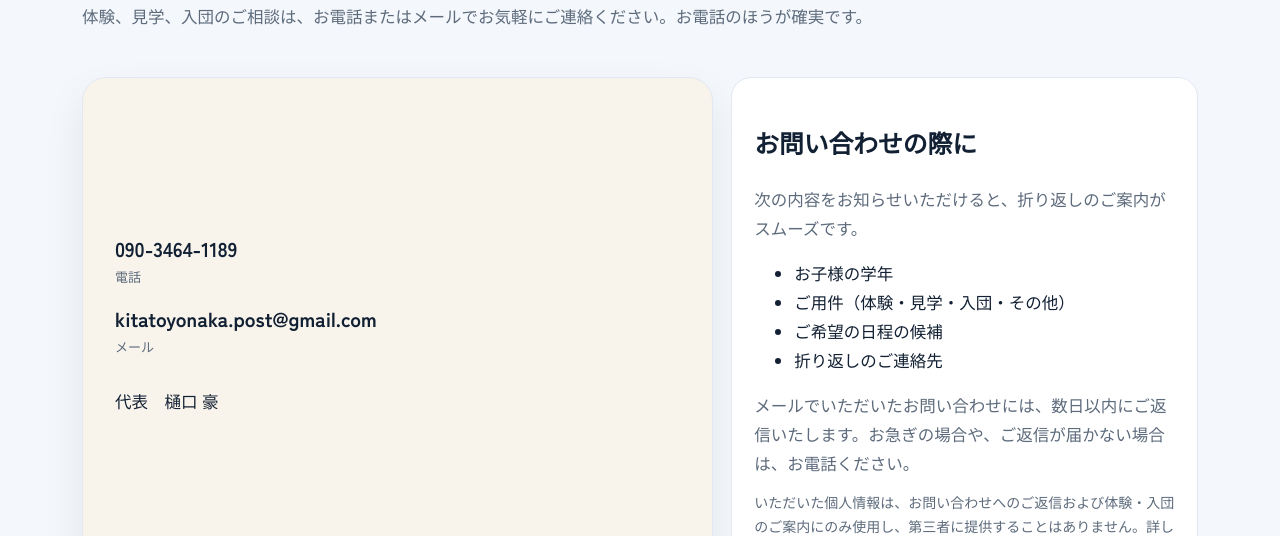
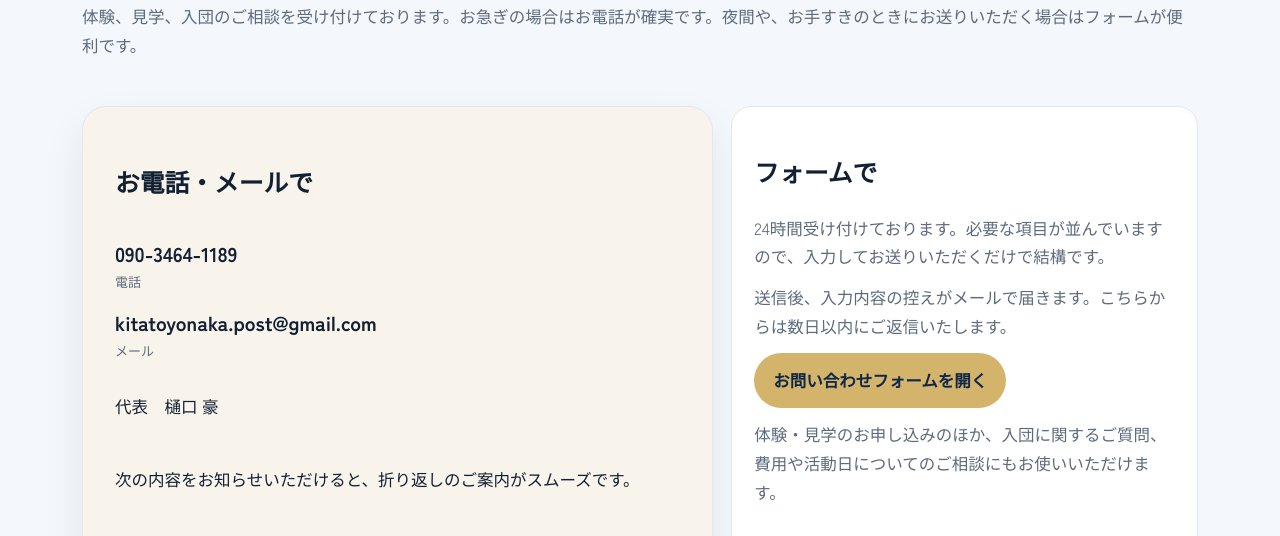
Before and after one commit to kita-toyonaka/kita-toyonaka.github.io, a plain HTML site: page contact.html in a window 1280 px wide. Shown: the part 261-797 px from the top of the page. Drawn offline with Linux system fonts and the light colour scheme.

Commit message:
update a contact page

```diff
--- a/contact.html
+++ b/contact.html
@@ -4,7 +4,7 @@
   <meta charset="utf-8">
   <meta name="viewport" content="width=device-width, initial-scale=1">
   <title>連絡先 | 北豊中友好会</title>
-  <meta name="description" content="北豊中友好会への電話・メール。体験と入団の問い合わせ。">
+  <meta name="description" content="北豊中友好会へのお問い合わせ。電話・メール・フォームで体験と入団のご相談を受け付けています。">
   <link rel="icon" href="favicon.png" type="image/png">
   <link rel="preconnect" href="https://fonts.googleapis.com">
   <link rel="preconnect" href="https://fonts.gstatic.com" crossorigin>
@@ -28,16 +28,15 @@
       <header class="page-hero">
         <p class="kicker">CONTACT</p>
         <h1>連絡先</h1>
-        <p class="intro">体験、見学、入団のご相談は、お電話またはメールでお気軽にご連絡ください。お電話のほうが確実です。</p>
+        <p class="intro">体験、見学、入団のご相談を受け付けております。お急ぎの場合はお電話が確実です。夜間や、お手すきのときにお送りいただく場合はフォームが便利です。</p>
       </header>
       <section class="grid-2">
+
         <div class="contact-side panel" style="border-radius:24px">
+          <h2>お電話・メールで</h2>
           <a class="big" href="tel:090-3464-1189">090-3464-1189<span>電話</span></a>
           <a class="big" href="mailto:kitatoyonaka.post@gmail.com?subject=%E4%BD%93%E9%A8%93%E3%83%BB%E5%85%A5%E5%9B%A3%E3%81%AE%E3%81%8A%E5%95%8F%E3%81%84%E5%90%88%E3%82%8F%E3%81%9B">kitatoyonaka.post@gmail.com<span>メール</span></a>
           <p>代表　樋口 豪</p>
-        </div>
-        <div class="card">
-          <h2>お問い合わせの際に</h2>
           <p>次の内容をお知らせいただけると、折り返しのご案内がスムーズです。</p>
           <ul>
             <li>お子様の学年</li>
@@ -45,10 +44,19 @@
             <li>ご希望の日程の候補</li>
             <li>折り返しのご連絡先</li>
           </ul>
-          <p>メールでいただいたお問い合わせには、数日以内にご返信いたします。お急ぎの場合や、ご返信が届かない場合は、お電話ください。</p>
-          <p class="form-note">いただいた個人情報は、お問い合わせへのご返信および体験・入団のご案内にのみ使用し、第三者に提供することはありません。詳しくは<a href="privacy.html">個人情報保護方針</a>をご覧ください。</p>
+          <p>メールへのご返信は、数日以内にいたします。ご返信が届かない場合は、お手数ですがお電話ください。</p>
         </div>
+
+        <div class="card">
+          <h2>フォームで</h2>
+          <p>24時間受け付けております。必要な項目が並んでいますので、入力してお送りいただくだけで結構です。</p>
+          <p>送信後、入力内容の控えがメールで届きます。こちらからは数日以内にご返信いたします。</p>
+          <p><a class="btn btn-clay" href="https://forms.gle/1S9kkAoU5jgW55dp9" target="_blank" rel="noopener">お問い合わせフォームを開く</a></p>
+          <p>体験・見学のお申し込みのほか、入団に関するご質問、費用や活動日についてのご相談にもお使いいただけます。</p>
+        </div>
+
       </section>
+      <p class="form-note">いただいた個人情報は、お問い合わせへのご返信および体験・入団のご案内にのみ使用し、第三者に提供することはありません。詳しくは<a href="privacy.html">個人情報保護方針</a>をご覧ください。</p>
     </div>
   </main>
   <footer class="site-footer">
```
